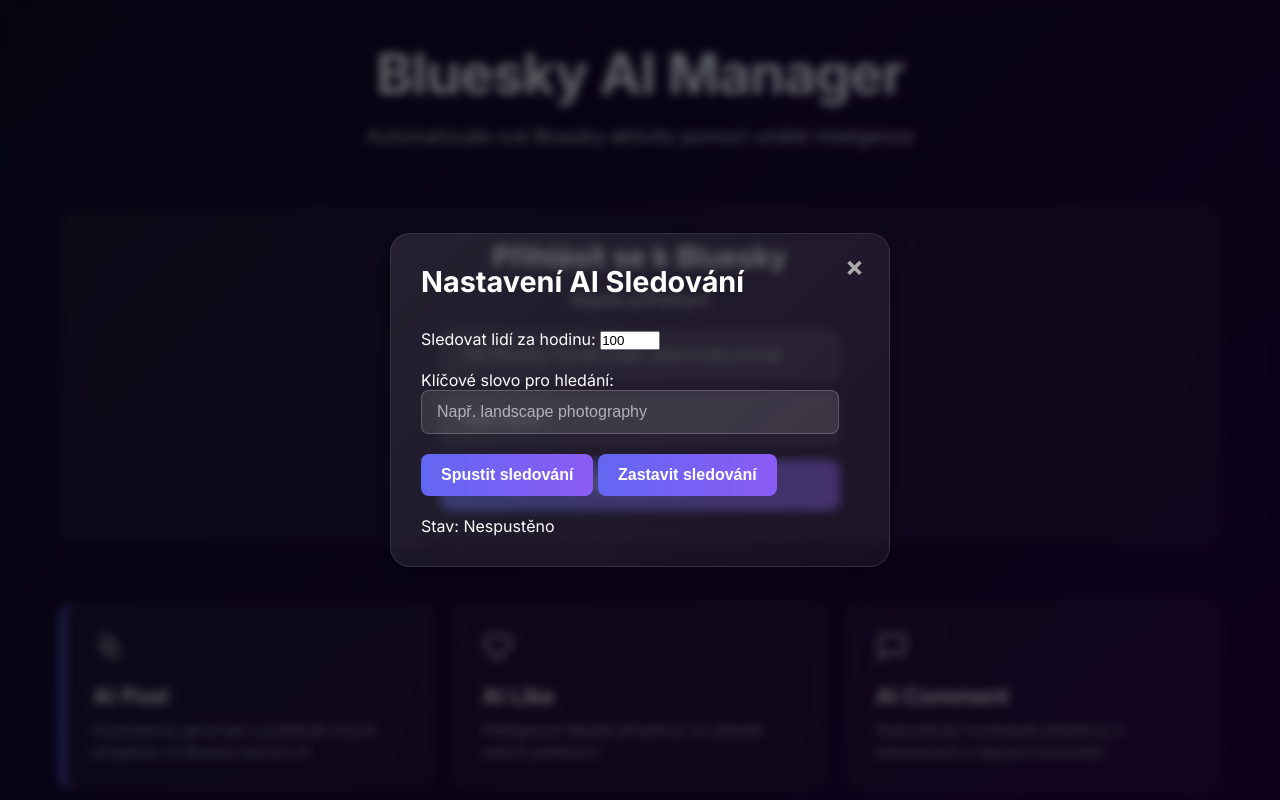
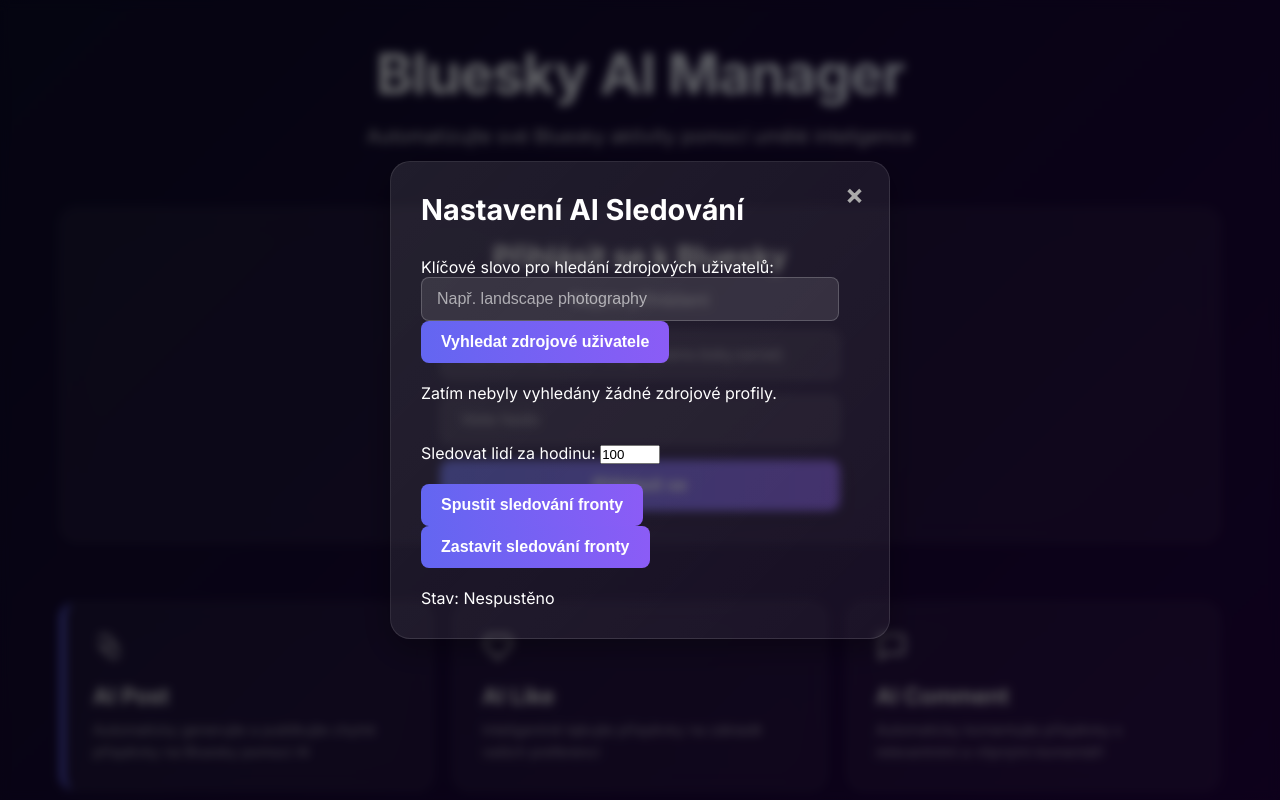
Before and after one commit to martinzeman333/BlueskyAI, a Flask app: template templates/index.html in a window 1280 px wide. Run offline with Flask 3, Linux system fonts and the light colour scheme; the template is opened without the code that fills it, so the values that code supplies are empty.

Commit message:
Update index.html

```diff
--- a/templates/index.html
+++ b/templates/index.html
@@ -121,17 +121,28 @@
     <div class="modal-content">
         <span class="close-button" onclick="closeModal('aiFollowSettingsModal')">&times;</span>
         <h2>Nastavení AI Sledování</h2>
+
+        <div class="modal-form-group">
+            <label for="followKeywordInput">Klíčové slovo pro hledání zdrojových uživatelů:</label>
+            <input type="text" id="followKeywordInput" placeholder="Např. landscape photography">
+            <button class="modal-button" onclick="fetchPotentialFollowSources()">Vyhledat zdrojové uživatele</button>
+        </div>
+
+        <div id="followSourceResults" class="follow-source-results">
+            <!-- Zde se budou dynamicky vkládat výsledky vyhledávání -->
+            <p class="no-results-message" id="noFollowSourceResults">Zatím nebyly vyhledány žádné zdrojové profily.</p>
+        </div>
+
+        <div class="modal-divider"></div> <!-- Oddělovač -->
+
         <div class="modal-form-group">
             <label for="followRateInput">Sledovat lidí za hodinu:</label>
             <input type="number" id="followRateInput" value="100" min="1" max="500" placeholder="Počet lidí za hodinu">
         </div>
-        <div class="modal-form-group">
-            <label for="followKeywordInput">Klíčové slovo pro hledání:</label>
-            <input type="text" id="followKeywordInput" placeholder="Např. landscape photography">
-        </div>
+
         <div class="modal-buttons-row">
-            <button class="modal-button primary-button" onclick="startAIFollow()">Spustit sledování</button>
-            <button class="modal-button danger-button" onclick="stopAIFollow()">Zastavit sledování</button>
+            <button class="modal-button primary-button" id="startAIFollowBtn" onclick="startAIFollow()">Spustit sledování fronty</button>
+            <button class="modal-button danger-button" id="stopAIFollowBtn" onclick="stopAIFollow()">Zastavit sledování fronty</button>
         </div>
         <p id="aiFollowStatusMessage" class="status-message">Stav: Nespustěno</p>
     </div>
@@ -350,7 +361,7 @@ async function getAIFollowActivity() {
             // Optional: update color based on message content if needed
             if (data.message.includes("Spuštěno") || data.message.includes("Sleduji")) {
                 document.getElementById('aiFollowMainPageActivity').style.color = '#22C55E';
-            } else if (data.message.includes("Zastaveno") || data.message.includes("Nespustěno")) {
+            } else if (data.message.includes("Zastaveno") || data.message.includes("Nespustěno") || data.message.includes("Chyba")) { // Upraveno pro "Chyba"
                 document.getElementById('aiFollowMainPageActivity').style.color = '#EF4444';
             } else {
                  document.getElementById('aiFollowMainPageActivity').style.color = 'inherit';
@@ -400,20 +411,84 @@ function stopActivityPolling() {
     }
 }
 
-async function startAIFollow() {
-    const rate = document.getElementById('followRateInput').value;
-    const keyword = document.getElementById('followKeywordInput').value;
+// NOVÁ FUNKCE: Vyhledání zdrojových uživatelů
+async function fetchPotentialFollowSources() {
+    const keyword = document.getElementById('followKeywordInput').value.trim();
+    const resultsContainer = document.getElementById('followSourceResults');
+    resultsContainer.innerHTML = '<p class="loading-message">Vyhledávám...</p>'; // Zobrazit zprávu o načítání
 
-    if (!rate || !keyword) {
-        showNotification('Prosím zadejte rychlost a klíčové slovo pro AI Sledování.', 'error');
+    if (!keyword) {
+        showNotification('Prosím zadejte klíčové slovo pro vyhledání.', 'error');
+        resultsContainer.innerHTML = '<p class="no-results-message" id="noFollowSourceResults">Zadejte klíčové slovo pro vyhledání zdrojových profilů.</p>';
         return;
     }
 
     try {
-        const response = await fetch('/api/ai-follow-start', {
+        const response = await fetch(`/api/search-follow-sources?keyword=${encodeURIComponent(keyword)}`);
+        const data = await response.json();
+
+        if (data.status === 'success' && data.users && data.users.length > 0) {
+            resultsContainer.innerHTML = ''; // Vyčistit předchozí výsledky
+            data.users.forEach(user => {
+                const userCard = document.createElement('div');
+                userCard.className = 'follow-source-card';
+                userCard.innerHTML = `
+                    <div class="user-info">
+                        <strong>${user.handle}</strong>
+                        <span class="follower-count">(${user.followers_count} sledujících)</span>
+                    </div>
+                    <button class="modal-button small-button" onclick="addFollowersToQueue('${user.did}')">FF</button>
+                `;
+                resultsContainer.appendChild(userCard);
+            });
+            showNotification(`Nalezeno ${data.users.length} zdrojových uživatelů.`, 'success');
+        } else {
+            resultsContainer.innerHTML = '<p class="no-results-message">Žádné zdrojové profily nenalezeny pro dané klíčové slovo.</p>';
+            showNotification(data.message || 'Žádné zdrojové profily nenalezeny.', 'info');
+        }
+    } catch (error) {
+        console.error('Error fetching potential follow sources:', error);
+        resultsContainer.innerHTML = '<p class="no-results-message error-message">Chyba při vyhledávání zdrojových profilů.</p>';
+        showNotification('Chyba při vyhledávání zdrojových uživatelů.', 'error');
+    }
+}
+
+// NOVÁ FUNKCE: Přidání sledujících uživatele do fronty
+async function addFollowersToQueue(userDid) {
+    // Můžeme zobrazit nějaký loading stav nebo upozornění
+    showNotification('Přidávám sledující do fronty...', 'info');
+
+    try {
+        const response = await fetch('/api/add-followers-to-queue', {
             method: 'POST',
             headers: { 'Content-Type': 'application/json' },
-            body: JSON.stringify({ rate: parseInt(rate), keyword: keyword })
+            body: JSON.stringify({ target_user_did: userDid })
+        });
+        const data = await response.json();
+
+        showNotification(data.message, data.status);
+        getAIFollowStatusAndStartPolling(); // Aktualizovat stav fronty
+    } catch (error) {
+        console.error('Error adding followers to queue:', error);
+        showNotification('Chyba při přidávání sledujících do fronty.', 'error');
+    }
+}
+
+
+async function startAIFollow() {
+    const rate = document.getElementById('followRateInput').value;
+    const keyword = document.getElementById('followKeywordInput').value; // Klíčové slovo je nyní jen pro zobrazení, ale může být posíláno pro kontext
+
+    if (!rate || parseInt(rate) <= 0) {
+        showNotification('Prosím zadejte platnou kladnou rychlost sledování za hodinu.', 'error');
+        return;
+    }
+
+    try {
+        const response = await fetch('/api/start-follow-processing', { // Změněno na nový endpoint
+            method: 'POST',
+            headers: { 'Content-Type': 'application/json' },
+            body: JSON.stringify({ rate: parseInt(rate), keyword: keyword }) // Posíláme i klíčové slovo pro zobrazení stavu
         });
         const data = await response.json();
         showNotification(data.message, data.status);
@@ -421,14 +496,14 @@ async function startAIFollow() {
             getAIFollowStatusAndStartPolling(); // Aktualizovat stav a spustit polling po spuštění
         }
     } catch (error) {
-        console.error('Error starting AI Follow:', error);
-        showNotification('Nastala chyba při spouštění AI Sledování.', 'error');
+        console.error('Error starting AI Follow processing:', error);
+        showNotification('Nastala chyba při spouštění zpracování AI Sledování.', 'error');
     }
 }
 
 async function stopAIFollow() {
     try {
-        const response = await fetch('/api/ai-follow-stop', {
+        const response = await fetch('/api/stop-follow-processing', { // Změněno na nový endpoint
             method: 'POST',
             headers: { 'Content-Type': 'application/json' }
         });
@@ -438,8 +513,8 @@ async function stopAIFollow() {
             getAIFollowStatusAndStartPolling(); // Aktualizovat stav a zastavit polling po zastavení
         }
     } catch (error) {
-        console.error('Error stopping AI Follow:', error);
-        showNotification('Nastala chyba při zastavování AI Sledování.', 'error');
+        console.error('Error stopping AI Follow processing:', error);
+        showNotification('Nastala chyba při zastavování zpracování AI Sledování.', 'error');
     }
 }
 
@@ -453,7 +528,7 @@ function sendFollow() { /* ... */ }
 function openUnfollowModal() { /* ... */ }
 function sendUnfollow() { /* ... */ }
 
-// Původní funkce pro odesílání API volání, nyní volaná pouze Analytics tlačítkem
+// Původní funkce callAPI je nyní jen pro Analytics, protože ostatní mají dedikované funkce
 async function callAPI(endpoint, data = {}) {
     const card = event.currentTarget;
     if (card) {
@@ -461,12 +536,13 @@ async function callAPI(endpoint, data = {}) {
     }
 
     try {
+        // Pro Analytics by to měl být GET požadavek, ale pokud to je z callAPI, tak POST pro konzistenci
         const response = await fetch(`/api/${endpoint}`, {
-            method: 'POST',
+            method: 'GET', // Změněno na GET pro fetchStats
             headers: {
                 'Content-Type': 'application/json',
-            },
-            body: Object.keys(data).length > 0 ? JSON.stringify(data) : null
+            }
+            // body: Object.keys(data).length > 0 ? JSON.stringify(data) : null // GET request obvykle nemá body
         });
         const result = await response.json();
 
```
